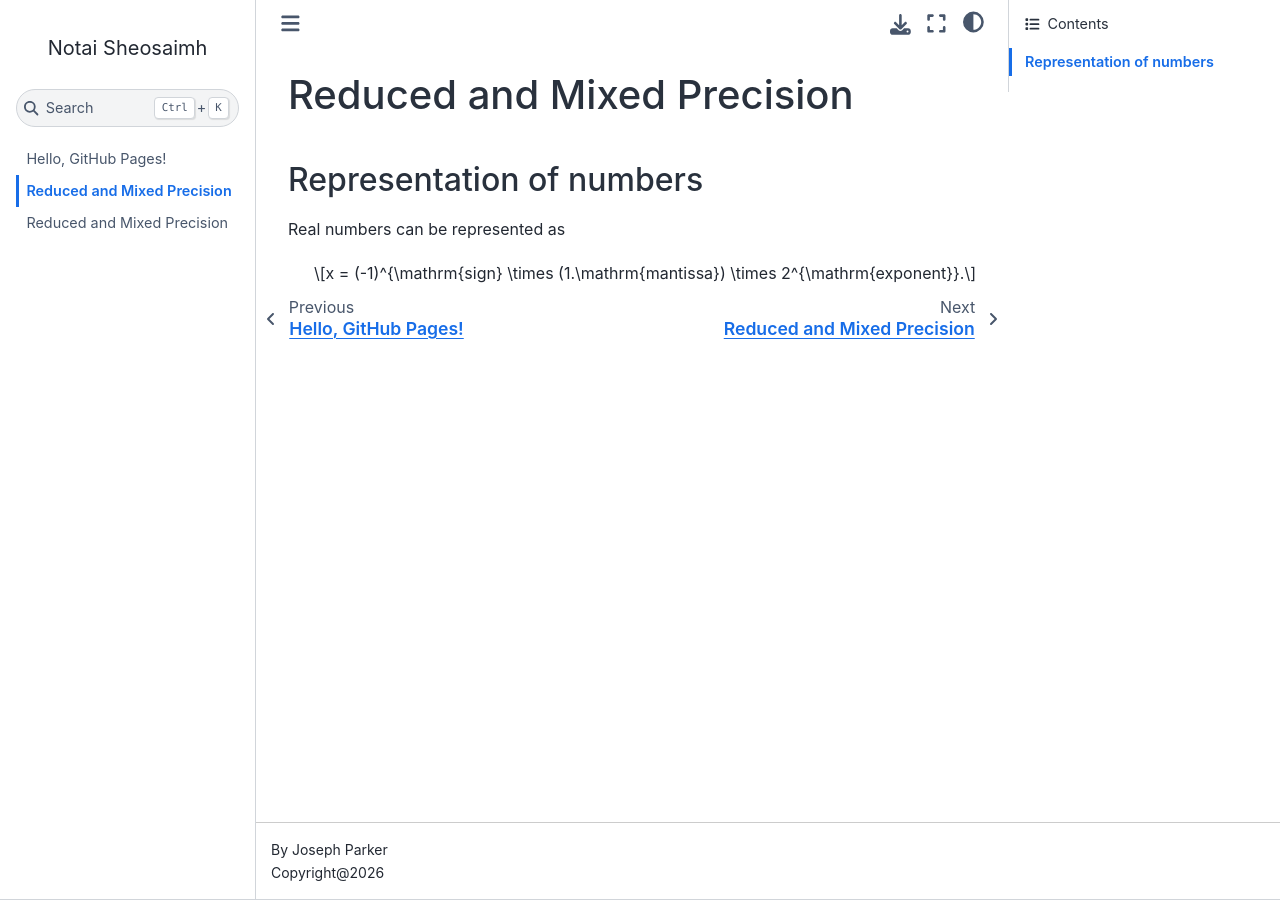
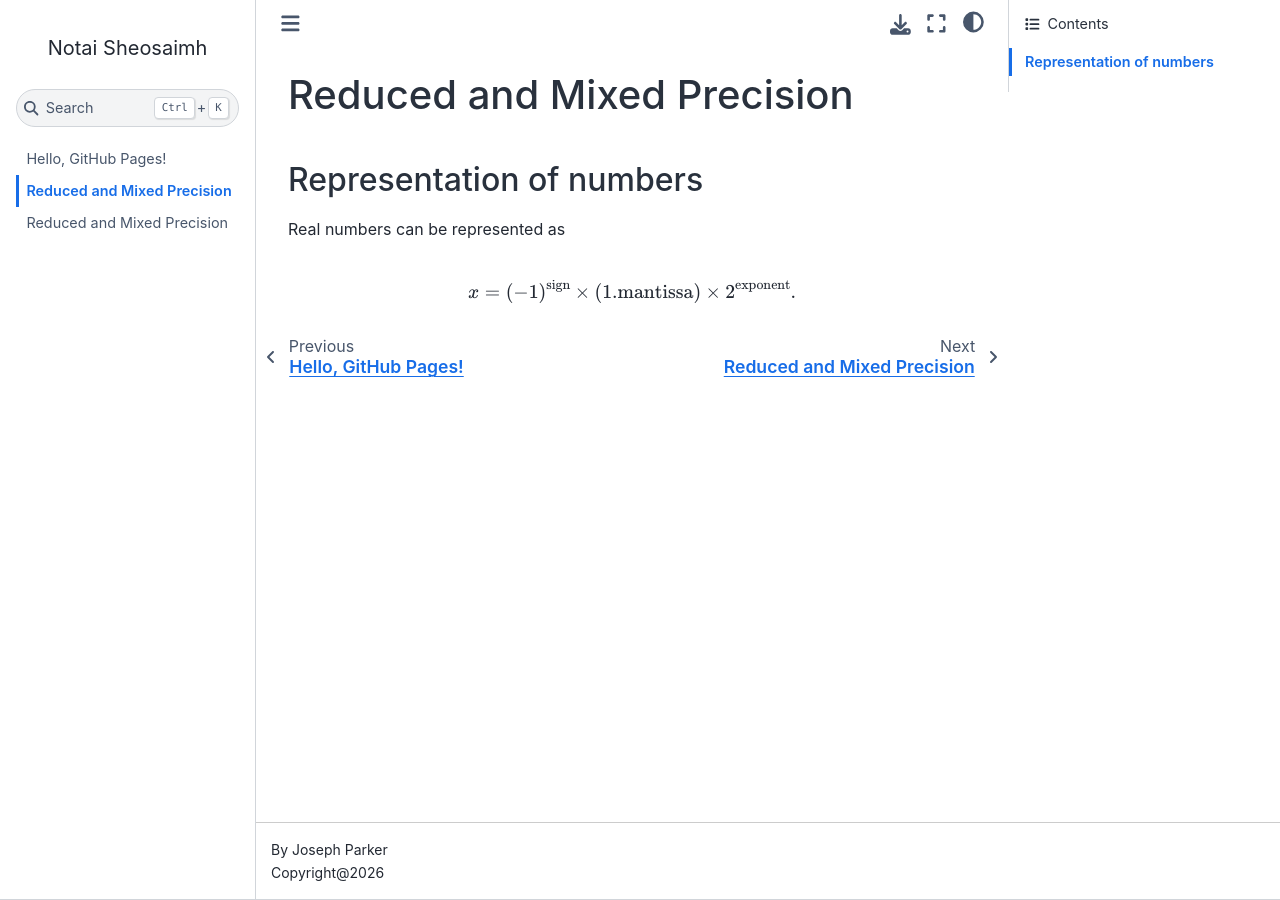
Before and after one commit to JosephThomasParker/notai_sheosaimh, a Jupyter Book: the page built from reduced_precision/intro.md, in a window 1280 px wide. Built offline with Jupyter Book 1.0.4 settings and Sphinx 7.4.7 and the Sphinx Book theme 1.1.4, drawn with Linux system fonts in a browser that asks for light colours.

Commit message:
Fix error in formula

```diff
--- a/reduced_precision/intro.md
+++ b/reduced_precision/intro.md
@@ -4,4 +4,6 @@
 
 Real numbers can be represented as
 
-$$x = (-1)^{\mathrm{sign} \times (1.\mathrm{mantissa}) \times 2^{\mathrm{exponent}}.$$
+$$
+x = (-1)^{\mathrm{sign}} \times (1.\mathrm{mantissa}) \times 2^{\mathrm{exponent}}.
+$$
```
